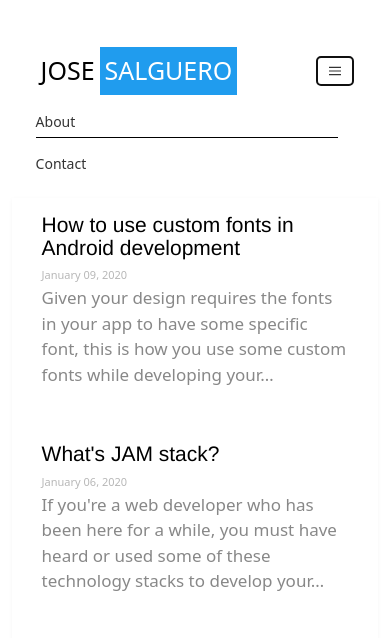
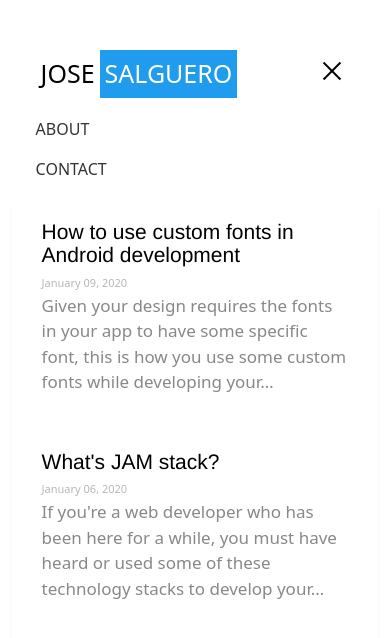
Before and after one commit to jasalguero/website, a Gatsby site: page /blog in a window 390 px wide. Both pictures are taken after a click on the button 335 px from the left and 70 px from the top of the page. Built offline with nearby package versions, Linux system fonts and the light colour scheme; Gatsby itself is replaced by a stand-in of ours; some packages are replaced by stand-ins of ours; what typography-theme-lincoln would draw is missing.

Commit message:
added mobile version of the menu

```diff
--- a/package.json
+++ b/package.json
@@ -2,7 +2,7 @@
   "name": "jasalguero-website",
   "private": true,
   "description": "A basic website powered by Gatsby and Markdown",
-  "version": "0.1.0",
+  "version": "1.0.1",
   "author": "Jose Salguero <jasalguero@gmail.com>",
   "bugs": {
     "url": "https://github.com/jasalguero/website"
--- /dev/null
+++ b/src/components/header/hamburger.css
@@ -0,0 +1,49 @@
+/* HAMBURGER MENU */
+
+.hamburger {
+    cursor: pointer;
+    width: 48px;
+    height: 48px;
+    transition: all 0.25s;
+    border: none;
+  }
+
+  .hamburger__top-bun,
+  .hamburger__bottom-bun {
+    content: '';
+    position: absolute;
+    width: 24px;
+    height: 2px;
+    background: #000;
+    transform: rotate(0);
+    transition: all 0.5s;
+  }
+
+  .hamburger:hover [class*="-bun"] {
+    background: #333;
+  }
+
+  .hamburger__top-bun {
+    transform: translateY(-5px);
+  }
+
+  .hamburger__bottom-bun {
+    transform: translateY(3px);
+  }
+
+  .open {
+    transform: rotate(90deg);
+    transform: translateY(-1px);
+  }
+
+  .open .hamburger__top-bun {
+    transform:
+      rotate(45deg)
+      translateY(0px);
+  }
+
+  .open .hamburger__bottom-bun {
+    transform:
+      rotate(-45deg)
+      translateY(0px);
+  }
--- a/src/components/header/index.js
+++ b/src/components/header/index.js
@@ -1,9 +1,16 @@
-import React from "react"
+import React, { useState } from "react"
 import { Link } from "gatsby"
 import "./style.css"
+import "./hamburger.css"
 
-class Header extends React.Component {
-  render() {
+const NAV_ITEMS = [
+  { id: "about", label: "About", url: "/" },
+  { id: "contact", label: "Contact", url: "/contact" },
+]
+
+const Header = () => {
+  const [isOpen, setOpen] = useState(false)
+
   return (
     <nav className="flex items-center justify-between flex-wrap p-6">
       <div className="flex items-center flex-shrink-0 text-white mr-6">
@@ -14,73 +21,66 @@ class Header extends React.Component {
           </div>
         </Link>
       </div>
-        <div className="block lg:hidden">
-          <button className="flex items-center px-3 py-2 border rounded hover:text-white hover:border-white">
-            <svg
-              className="fill-current h-3 w-3"
-              viewBox="0 0 20 20"
-              xmlns="http://www.w3.org/2000/svg"
-            >
-              <title>Menu</title>
-              <path d="M0 3h20v2H0V3zm0 6h20v2H0V9zm0 6h20v2H0v-2z" />
-            </svg>
-          </button>
-        </div>
-        <div className="w-full block lg:flex lg:items-center lg:w-auto">
-          <div className="text-sm lg:flex-grow justify-end">
-            <Link
-              className="li-link block mt-4 lg:inline-block lg:mt-0 mr-4"
-              to="/"
-              activeClassName="active"
-              partiallyActive={true}
-            >
-              About
-            </Link>
-            <Link
-              className="li-link block mt-4 lg:inline-block lg:mt-0 mr-4"
-              to="/contact/"
-              activeClassName="active"
-              partiallyActive={true}
-            >
-              Contact
-            </Link>
-          </div>
-        </div>
+      <MobileNavButton isOpen={isOpen} setOpen={setOpen} />
+      <DesktopNav />
+      <MobileNav isOpen={isOpen} />
     </nav>
   )
-    // return (
-    //   <div className="header-main">
-    //     <Link className="logo-link" to={`/`}>
-    //       <div className="logo">
-    //         <div className="left">JOSE</div>
-    //         <div className="right">SALGUERO</div>
-    //       </div>
-    //     </Link>
-    //     <div className="header-nav">
-    //       <ul className="nav-ul">
-    //         <li className="nav-li">
-    //           <h1 className="li-h1">
-    //             <Link className="li-link" to={`/`} activeClassName="active">
-    //               About
-    //             </Link>
-    //           </h1>
-    //         </li>
-    //         <li className="nav-li">
-    //           <h1 className="li-h1">
-    //             <Link
-    //               className="li-link"
-    //               to={`/contact`}
-    //               activeClassName="active"
-    //             >
-    //               Contact
-    //             </Link>
-    //           </h1>
-    //         </li>
-    //       </ul>
-    //     </div>
-    //   </div>
-    // )
-  }
 }
 
 export default Header
+
+function DesktopNav() {
+  return (
+    <div className="desktop-nav hidden md:flex md:items-center md:w-auto">
+      <div className="text-sm md:flex-grow justify-end">
+        {NAV_ITEMS.map(item => (
+          <Link
+            className="li-link block mt-4 md:inline-block md:mt-0 mr-4"
+            to={item.url}
+            key={`${item.id}-nav`}
+            activeClassName="active"
+          >
+            {item.label}
+          </Link>
+        ))}
+      </div>
+    </div>
+  )
+}
+
+function MobileNavButton({ isOpen, setOpen }) {
+  return (
+    <div className="block md:hidden">
+      {isOpen}
+      <button
+        type="button"
+        className={`hamburger pr-5 focus:outline-none ${
+          isOpen ? "open" : ""
+        }`}
+        onClick={() => setOpen(!isOpen)}
+      >
+        <span className="hamburger__top-bun"></span>
+        <span className="hamburger__bottom-bun"></span>
+      </button>
+    </div>
+  )
+}
+
+function MobileNav({ isOpen }) {
+  const visibilityClass = isOpen ? "block" : "hidden"
+  return (
+    <div className={`mobile-nav w-full md:hidden ${visibilityClass}`}>
+      {NAV_ITEMS.map(item => (
+        <Link
+          className="block mt-4 mr-4"
+          to={item.url}
+          key={`${item.id}-nav`}
+          activeClassName="active"
+        >
+          {item.label.toUpperCase()}
+        </Link>
+      ))}
+    </div>
+  )
+}
--- a/src/components/layout.js
+++ b/src/components/layout.js
@@ -1,6 +1,6 @@
 import React from "react"
 import { rhythm } from "../utils/typography"
-import Header from "./Header"
+import Header from "./header"
 import "./base.css"
 
 function Layout({ location, title, children }) {
```
Also changed, not shown: src/components/header/style.css (line endings or trailing spaces). Lines whose indentation alone changed are shown as unchanged.
